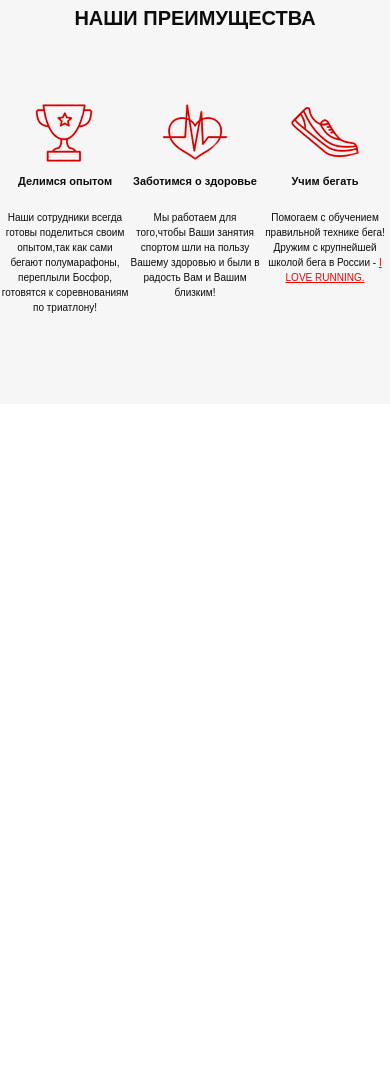
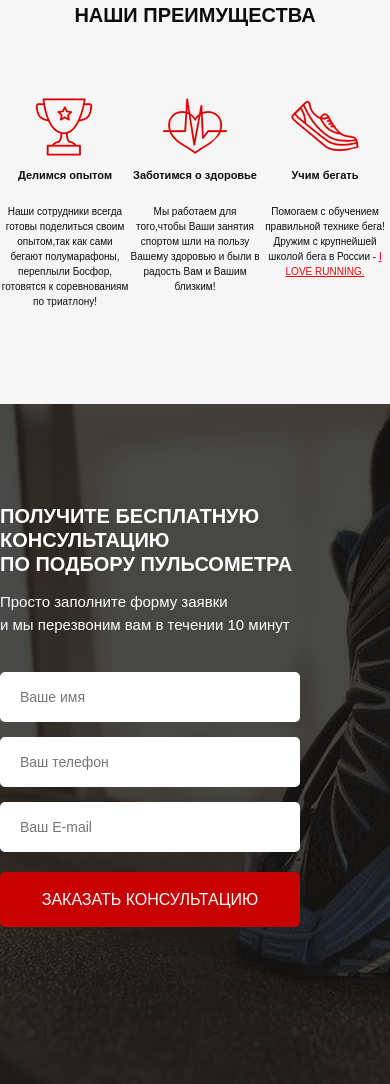
Before and after one commit to Egor797/Run-Smart, a website: page src/index.html in a window 390 px wide. Shown: the part 716-1800 px from the top of the page. Before the commit the page ends 1120 px from the top, so only its background shows below. Drawn offline with Linux system fonts and the light colour scheme.

Commit message:
+ section form +addpatation

```diff
--- a/src/index.html
+++ b/src/index.html
@@ -55,7 +55,7 @@
     </div>
     <div class="advantages">
         <div class="container">
-            <div class="title title_advantages">НАШИ ПРЕИМУЩЕСТВА</div>
+            <h2 class="title">НАШИ ПРЕИМУЩЕСТВА</h2>
         <div class="advantages__wrapper">
                 <div class="advantages__block">
                     <img src="icons/two_screen/icon_1.png" alt="1">
@@ -75,5 +75,22 @@
         </div>
         </div>
     </div>
+
+    <div class="consultation">
+        <div class="container">
+            <h2 class="title title_left">
+                Получите бесплатную консультацию<br> по подбору пульсометра
+            </h2>
+            <div class="consultation__descr">Просто заполните форму заявки<br>и мы перезвоним вам в течении 10 минут</div>
+            <form class="feed-form" action="#">
+                <input name="name" required placeholder="Ваше имя" type="text">
+                <input name="phone" required placeholder="Ваш телефон" type="tel">
+                <input name="email" required placeholder="Ваш E-mail" type="email">
+
+                <button class="button button_submit">заказать кОНСУЛЬТАЦИЮ</button>
+            </form>
+        </div>
+    </div>
+
 </body>
 </html>
--- a/src/sass/base/_media.sass
+++ b/src/sass/base/_media.sass
@@ -26,6 +26,11 @@
             font-size: 17px
         &__descr
             font-size: 12px
+    .consultation
+        .title_left
+            font-size: 25px
+        &__descr
+            font-size: 15px
 @media (max-width: 575px)
     .promo
         .header
@@ -64,6 +69,12 @@
         width: 250px
     .title
         font-size: 20px
+    .consultation
+        .title_left
+            font-size: 20px
+        &__descr
+            font-size: 15px
+            margin-top: 15px
 @media (max-width: 440px)
         .advantages
             &__title
@@ -72,3 +83,8 @@
         .advantages
             &__title
                 font-size: 9px
+        .consultation
+            .title_left
+                font-size: 15px
+            &__descr
+                font-size: 12px
--- a/src/sass/blocks/_buttons.sass
+++ b/src/sass/blocks/_buttons.sass
@@ -13,3 +13,7 @@
         width: 300px
         height: 50px
         font-size: 16px
+    &_submit
+        width: 100%
+        height: 55px
+        font-size: 16px
--- /dev/null
+++ b/src/sass/blocks/_consultation.sass
@@ -0,0 +1,9 @@
+.consultation
+    min-height: 680px
+    padding: 100px 0 92px 0
+    background: url("../img/bg_two.jpg") center center/cover no-repeat
+    &__descr
+        font-size: 20px
+        font-weight: 500
+        color: #ffffff
+        margin-top: 80px
--- /dev/null
+++ b/src/sass/blocks/_forms.sass
@@ -0,0 +1,18 @@
+.feed-form
+    margin-top: 36px
+    display: flex
+    flex-direction: column
+    width: 300px
+    input
+        width: 300px
+        height: 50px
+        background-color: #ffffff
+        border-radius: 5px
+        margin-bottom: 15px
+        border: none
+        padding: 0 20px
+        font-size: 14px
+        font-weight: 300
+        color: #4b4b4b
+        &:nth-child(3)
+            margin-bottom: 20px
--- a/src/sass/blocks/_promo.sass
+++ b/src/sass/blocks/_promo.sass
@@ -1,7 +1,7 @@
 .promo
     min-height: 650px
     padding: 21px 0 93px 0
-    background: url('../../img/bg_first.jpg') center center/cover no-repeat
+    background: url('../img/bg_first.jpg') center center/cover no-repeat
     &__wrapper
         display: flex
         flex-direction: column
--- a/src/sass/blocks/_titles.sass
+++ b/src/sass/blocks/_titles.sass
@@ -2,5 +2,9 @@
     font-size: 30px
     font-weight: 700
     color: $black
-    &_advantages
-        text-align: center
+    text-align: center
+    text-transform: uppercase
+    &_left
+        text-align: left
+        font-size: 36px
+        color: #ffffff
--- a/src/sass/style.sass
+++ b/src/sass/style.sass
@@ -11,4 +11,6 @@
 @import 'blocks/_buttons'
 @import 'blocks/_advantages'
 @import 'blocks/_titles'
+@import 'blocks/_consultation'
+@import 'blocks/_forms'
 @import 'base/_media'
```
Also changed, not shown: src/css/style.min.css.
